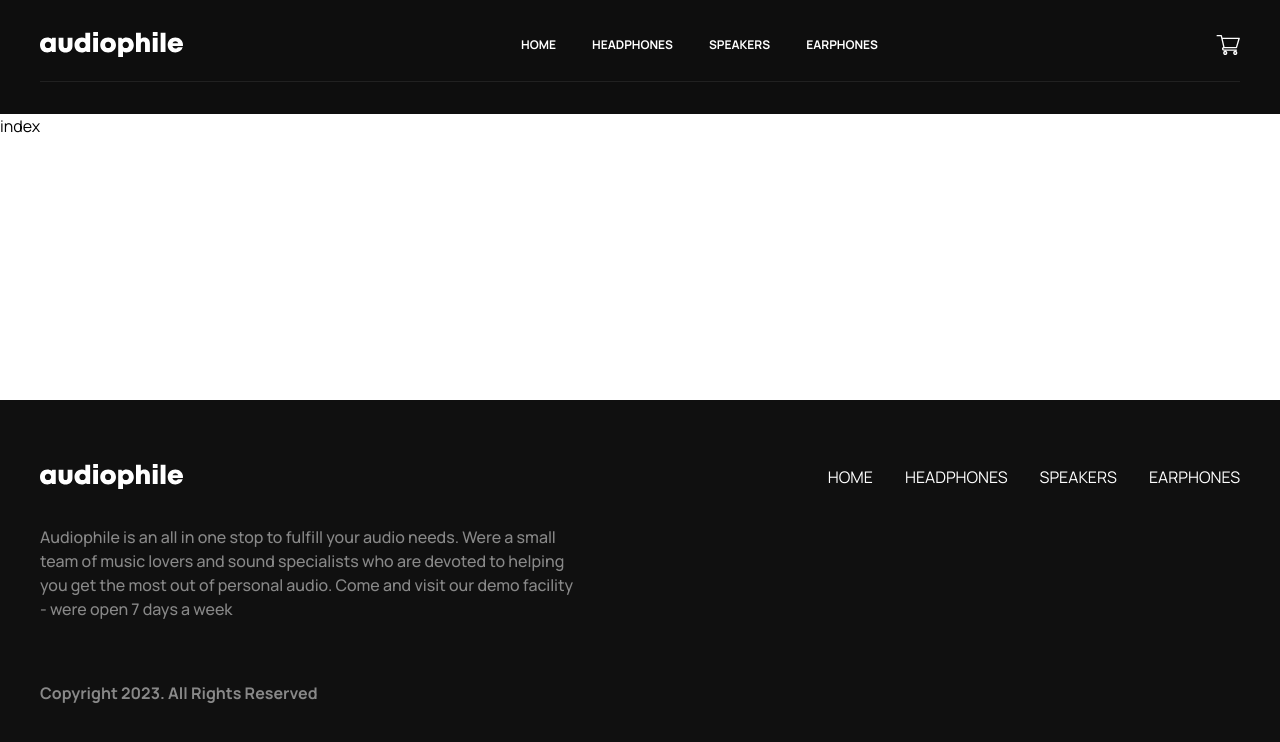
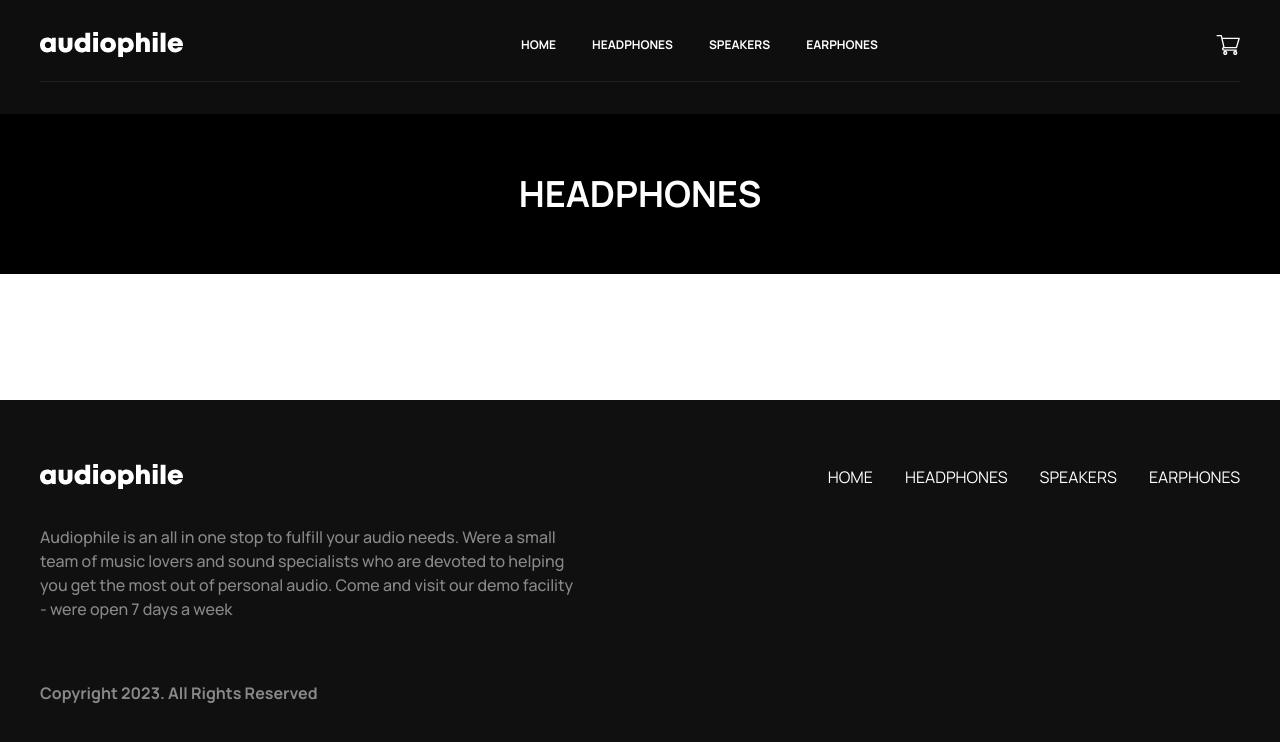
Before and after one commit to matheusOliv23/VarietyShop, a Next.js app: page /headphones in a window 1280 px wide. Shown: the top 742 px of the page. Built offline with nearby package versions, Linux system fonts and the light colour scheme; some icons are missing.

Commit message:
feat: add TitleContainer component

```diff
--- /dev/null
+++ b/src/components/TitleContainer/index.tsx
@@ -0,0 +1,13 @@
+interface TitleContainerProps {
+  title: string
+}
+
+export default function TitleContainer({ title }: TitleContainerProps) {
+  return (
+    <div className="bg-black w-full h-20 md:h-40 flex items-center justify-center">
+      <h1 className="font-bold font-manrope text-2xl md:text-4xl text-white">
+        {title}
+      </h1>
+    </div>
+  )
+}
--- /dev/null
+++ b/src/components/TitleContainer/stories.tsx
@@ -0,0 +1,15 @@
+import { ComponentStory, ComponentMeta } from "@storybook/react"
+
+import TitleContainer from "./index"
+
+export default {
+  title: "TitleContainer",
+  component: TitleContainer
+} as ComponentMeta<typeof TitleContainer>
+
+const Template: ComponentStory<typeof TitleContainer> = (args) => <TitleContainer {...args} />
+
+export const Default = Template.bind({})
+Default.args = {
+  title: 'TitleContainer'
+}
--- /dev/null
+++ b/src/components/TitleContainer/test.tsx
@@ -0,0 +1,15 @@
+import { render, screen } from "@testing-library/react"
+
+import TitleContainer from "./index"
+
+const { getByRole } = screen
+
+describe("<TitleContainer />", () => {
+  it("should render the heading", () => {
+    render(<TitleContainer title="HEADPHONES" />)
+
+    const heading = getByRole("heading", { name: "HEADPHONES" })
+
+    expect(heading).toBeInTheDocument()
+  })
+})
--- a/src/pages/headphones/index.tsx
+++ b/src/pages/headphones/index.tsx
@@ -1,6 +1,11 @@
 import React from "react"
 import Layout from "src/components/Layout"
+import TitleContainer from "src/components/TitleContainer"
 
 export default function Headphones() {
-  return <Layout>index</Layout>
+  return (
+    <Layout>
+      <TitleContainer title="HEADPHONES" />
+    </Layout>
+  )
 }
```
